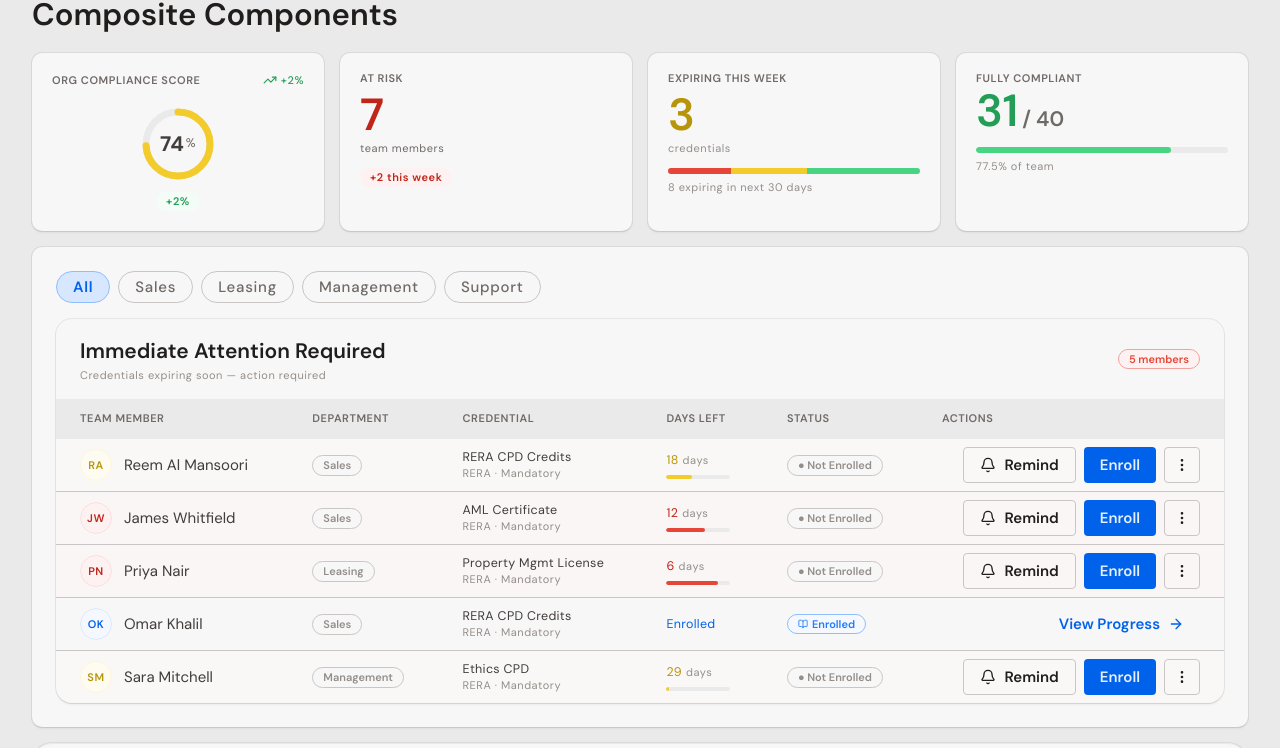
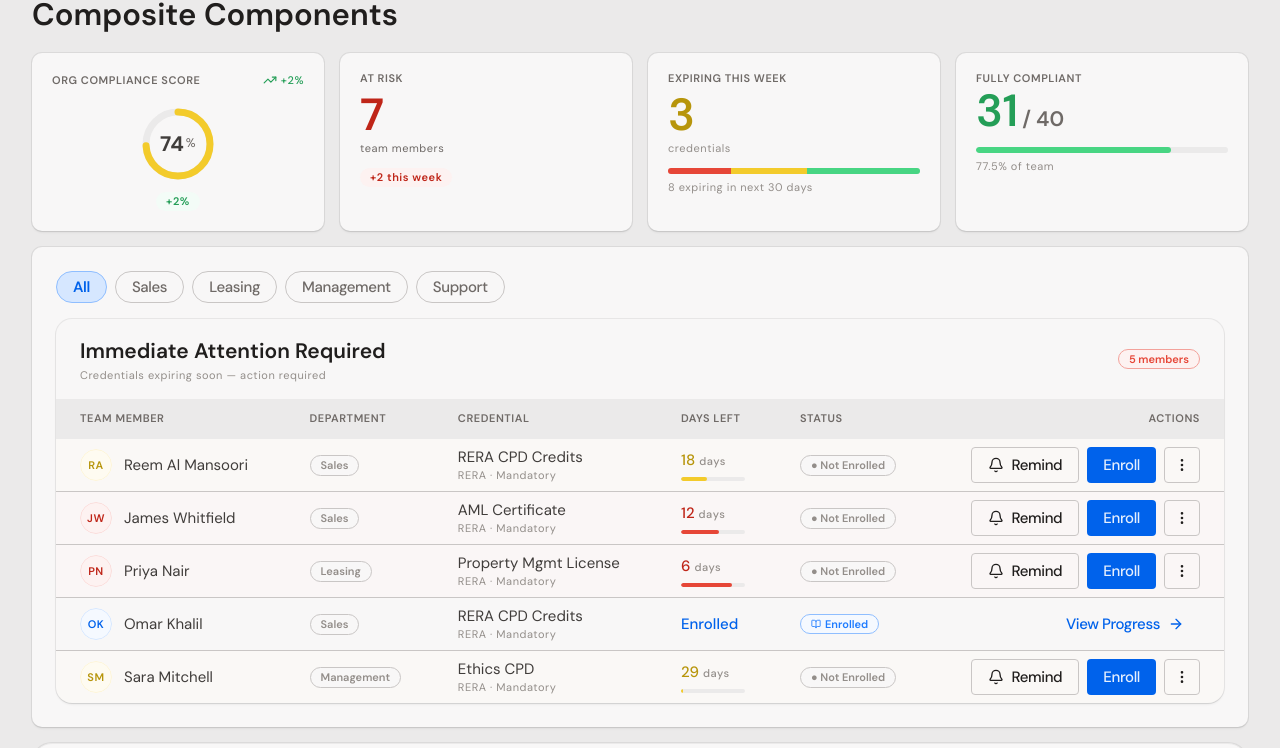
Before and after one commit to Gianeo/thinkprop, a Next.js app: page /design-system in a window 1280 px wide. Shown: the part 1987-2735 px from the top of the page. Built offline with nearby package versions, Linux system fonts and the light colour scheme.

Commit message:
table 26/02/26

```diff
--- a/components/admin/RiskTable.tsx
+++ b/components/admin/RiskTable.tsx
@@ -58,6 +58,7 @@ export default function RiskTable({ data, onRemind, remindedIds }: RiskTableProp
             {['TEAM MEMBER', 'DEPARTMENT', 'CREDENTIAL', 'DAYS LEFT', 'STATUS', 'ACTIONS'].map((header) => (
               <TableHead
                 key={header}
+                className={header === 'ACTIONS' ? 'text-right' : undefined}
               >
                 {header}
               </TableHead>
@@ -102,13 +103,13 @@ export default function RiskTable({ data, onRemind, remindedIds }: RiskTableProp
                 </TableCell>
 
                 <TableCell>
-                  <div className="type-body-sm">{row.credential}</div>
+                  <div className="type-body">{row.credential}</div>
                   <div className="type-caption text-muted">RERA · Mandatory</div>
                 </TableCell>
 
                 <TableCell>
                   <div
-                    className={`type-body-sm ${
+                    className={`type-body font-medium ${
                       urgency === 'enrolled'
                         ? 'text-primary-default'
                         : urgency === 'critical'
@@ -165,7 +166,6 @@ export default function RiskTable({ data, onRemind, remindedIds }: RiskTableProp
                       <Button
                         variant="outline"
                         withIcon="before"
-                        className=""
                         onClick={() => onRemind(row)}
                       >
                         <Bell />
--- a/components/ui/button.tsx
+++ b/components/ui/button.tsx
@@ -5,7 +5,7 @@ import { cva, type VariantProps } from "class-variance-authority"
 import { cn } from "@/lib/utils"
 
 const buttonVariants = cva(
-  "inline-flex items-center justify-center gap-2 whitespace-nowrap rounded text-base font-semibold cursor-pointer transition-colors focus-visible:outline-none focus-visible:ring-1 focus-visible:ring-ring disabled:pointer-events-none disabled:opacity-50 [&_svg]:pointer-events-none [&_svg]:size-4 [&_svg]:shrink-0",
+  "inline-flex items-center justify-center gap-2 whitespace-nowrap rounded text-base tracking-tight font-medium cursor-pointer transition-colors focus-visible:outline-none focus-visible:ring-1 focus-visible:ring-ring disabled:pointer-events-none disabled:opacity-50 [&_svg]:pointer-events-none [&_svg]:size-4 [&_svg]:shrink-0",
   {
     variants: {
       variant: {
@@ -22,7 +22,7 @@ const buttonVariants = cva(
       },
       size: {
         default: "h-9 px-4 py-2",
-        sm: "h-8 px-3 text-xs",
+        sm: "h-8 px-3 text-sm",
         lg: "h-10 px-8",
         icon: "size-8",
       },
```
